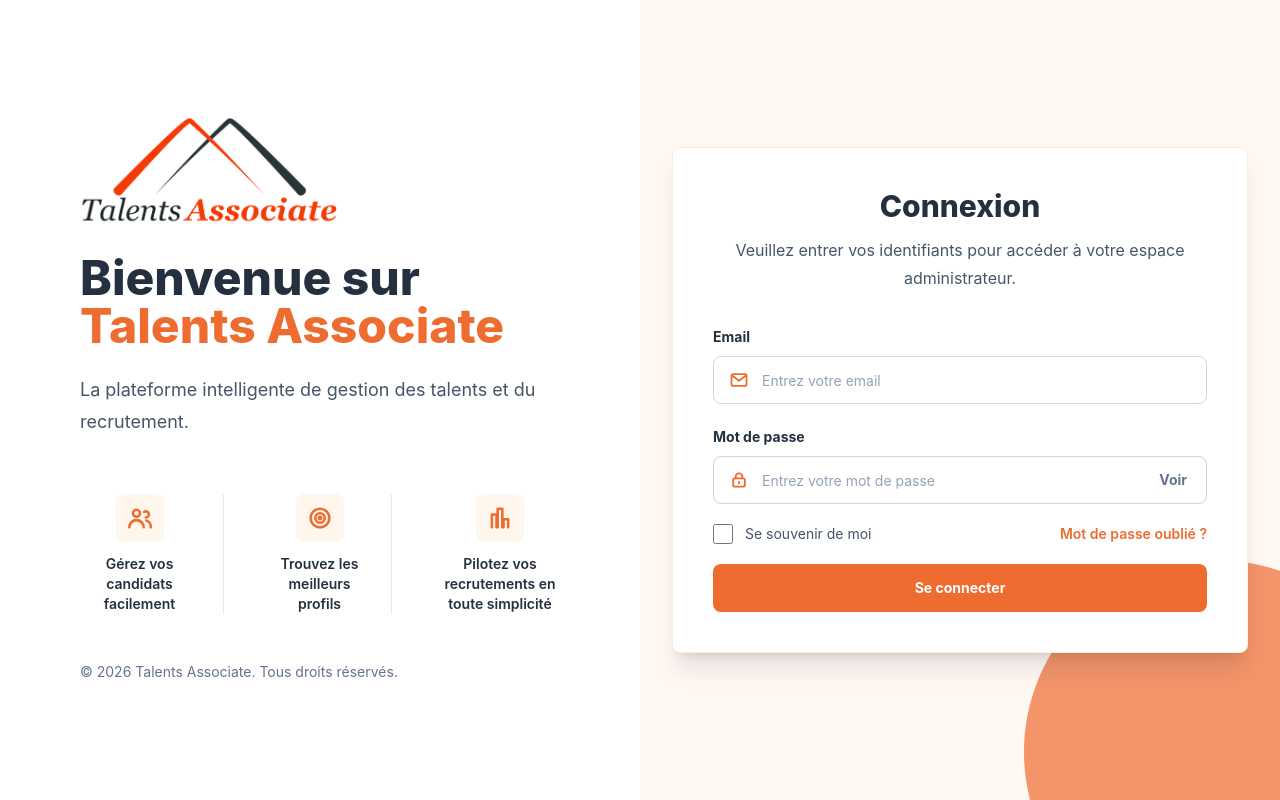
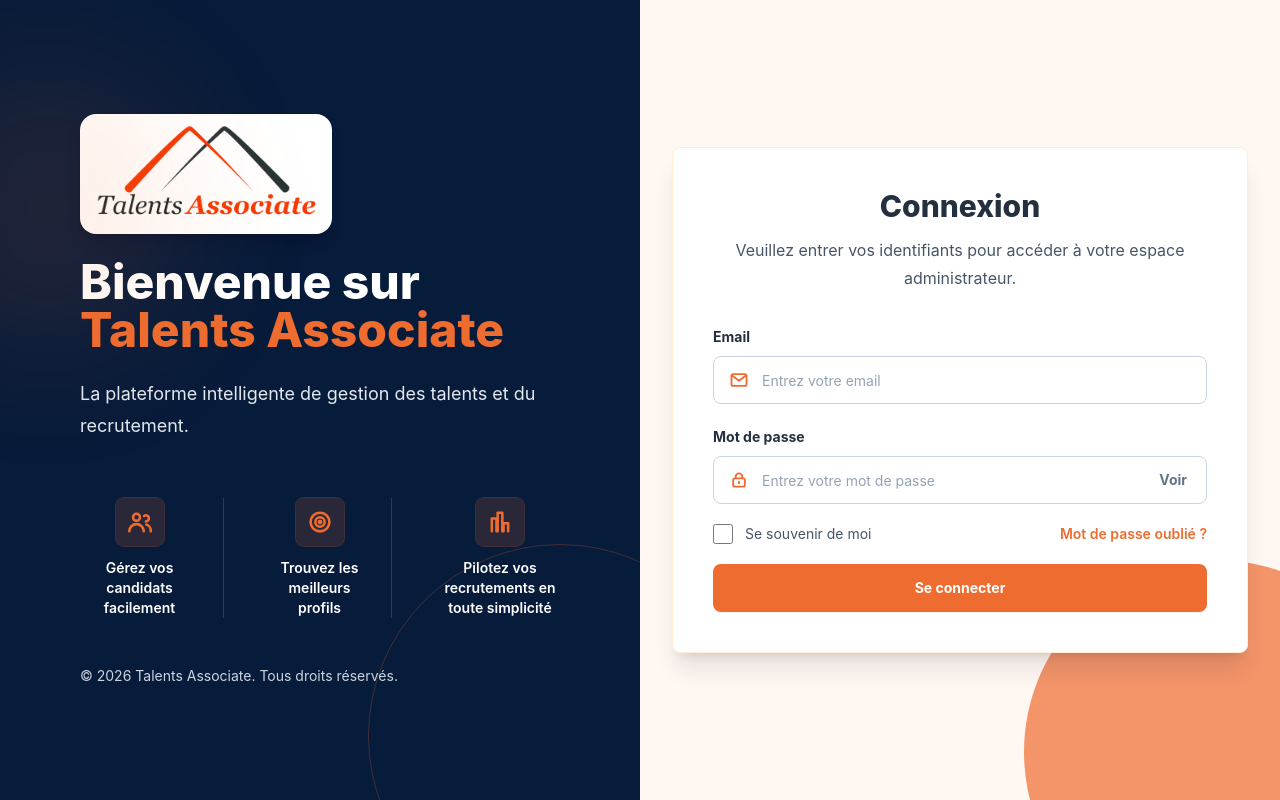
Before and after one commit to wijdanelamsaadi-commits/talents-associate-ai-recruitment, a React (Vite) app in the folder frontend/: page /login in a window 1280 px wide. Built offline with nearby package versions, Linux system fonts and the light colour scheme; no server answers.

Commit message:
Finalize navy theme and production deployment package

```diff
--- a/frontend/src/components/Sidebar.tsx
+++ b/frontend/src/components/Sidebar.tsx
@@ -46,16 +46,18 @@
   const spaceLabel = isAdmin ? "Espace administrateur" : "Espace recruteur";
 
   return (
-    <aside className="fixed inset-x-0 top-0 z-30 border-b border-orange-100 bg-white text-[#24303F] shadow-sm lg:inset-y-0 lg:right-auto lg:w-72 lg:border-b-0 lg:border-r lg:border-orange-100">
+    <aside className="fixed inset-x-0 top-0 z-30 border-b border-[#EE6C2F]/30 bg-[var(--color-sidebar)] text-[var(--color-text-light)] shadow-lg shadow-slate-950/10 lg:inset-y-0 lg:right-auto lg:w-72 lg:border-b-0 lg:border-r lg:border-[#EE6C2F]/20">
       <div className="flex h-16 items-center justify-between px-4 lg:h-full lg:flex-col lg:items-stretch lg:justify-start lg:gap-8 lg:px-6 lg:py-7">
         <NavLink to={homePath} className="flex min-w-0 items-center gap-3 lg:flex-col lg:items-start">
-          <img
-            alt="Talents Associate"
-            className="h-11 w-auto object-contain lg:h-24"
-            src="/talents-associate-logo-official.png"
-          />
+          <span className="rounded-xl bg-white px-3 py-2 shadow-sm lg:px-4 lg:py-3">
+            <img
+              alt="Talents Associate"
+              className="h-9 w-auto object-contain lg:h-20"
+              src="/talents-associate-logo-official.png"
+            />
+          </span>
           <span className="hidden min-w-0 lg:block">
-            <span className="block truncate text-xs font-semibold text-[#EE6C2F]">{spaceLabel}</span>
+            <span className="block truncate text-xs font-semibold uppercase tracking-wide text-[#EE6C2F]">{spaceLabel}</span>
           </span>
         </NavLink>
 
@@ -70,12 +72,12 @@
                 [
                   "flex h-11 shrink-0 items-center gap-3 rounded-lg border-l-4 px-3 text-sm font-bold transition",
                   isActive
-                    ? "border-[#EE6C2F] bg-orange-50 text-[#EE6C2F]"
-                    : "border-transparent bg-white text-[#EE6C2F] hover:border-orange-200 hover:bg-orange-50",
+                    ? "border-[#EE6C2F] bg-[var(--color-sidebar-active)] text-white shadow-sm"
+                    : "border-transparent text-white/85 hover:border-[#EE6C2F]/70 hover:bg-white/10 hover:text-white",
                 ].join(" ")
               }
             >
-              <span className="flex h-8 min-w-8 items-center justify-center rounded-md bg-[#EE6C2F]/10 text-[#EE6C2F]">
+              <span className="flex h-8 min-w-8 items-center justify-center rounded-md bg-[#EE6C2F]/15 text-[#EE6C2F]">
                 <Icon className="h-5 w-5" aria-hidden="true" />
               </span>
               <span className="hidden lg:inline">{item.label}</span>
--- a/frontend/src/pages/LoginPage.tsx
+++ b/frontend/src/pages/LoginPage.tsx
@@ -61,42 +61,46 @@
 
   return (
     <main className="min-h-screen overflow-hidden bg-white text-[#24303F] lg:grid lg:grid-cols-[1fr_1fr]">
-      <section className="relative flex min-h-screen flex-col justify-center px-6 py-10 sm:px-12 lg:px-20">
+      <section className="relative flex min-h-screen flex-col justify-center overflow-hidden bg-[var(--color-navy)] px-6 py-10 text-white sm:px-12 lg:px-20">
+        <div className="pointer-events-none absolute -left-24 top-16 h-72 w-72 rounded-full bg-[#EE6C2F]/10 blur-3xl" />
+        <div className="pointer-events-none absolute bottom-[-8rem] right-[-7rem] h-96 w-96 rounded-full border border-[#EE6C2F]/25" />
         <div className="mx-auto w-full max-w-xl">
-          <img
-            alt="Talents Associate"
-            className="h-24 w-auto object-contain sm:h-28"
-            src="/talents-associate-logo-official.png"
-          />
-          <h1 className="mt-6 text-4xl font-extrabold leading-tight text-[#24303F] sm:text-5xl">
+          <span className="inline-flex rounded-2xl bg-white px-4 py-3 shadow-lg shadow-slate-950/20">
+            <img
+              alt="Talents Associate"
+              className="h-20 w-auto object-contain sm:h-24"
+              src="/talents-associate-logo-official.png"
+            />
+          </span>
+          <h1 className="mt-6 text-4xl font-extrabold leading-tight text-white sm:text-5xl">
             Bienvenue sur <span className="block text-[#EE6C2F]">Talents Associate</span>
           </h1>
-          <p className="mt-6 max-w-lg text-lg leading-8 text-slate-600">
+          <p className="mt-6 max-w-lg text-lg leading-8 text-slate-200">
             La plateforme intelligente de gestion des talents et du recrutement.
           </p>
 
           <div className="mt-14 grid gap-6 text-center sm:grid-cols-3">
-            <div className="border-slate-200 sm:border-r sm:pr-6">
-              <span className="mx-auto flex h-12 w-12 items-center justify-center rounded-lg bg-orange-50 text-[#EE6C2F]">
+            <div className="border-white/15 sm:border-r sm:pr-6">
+              <span className="mx-auto flex h-12 w-12 items-center justify-center rounded-lg bg-[#EE6C2F]/15 text-[#EE6C2F] ring-1 ring-[#EE6C2F]/25">
                 <UsersIcon className="h-7 w-7" aria-hidden="true" />
               </span>
               <p className="mt-3 text-sm font-semibold leading-5">Gérez vos candidats facilement</p>
             </div>
-            <div className="border-slate-200 sm:border-r sm:px-6">
-              <span className="mx-auto flex h-12 w-12 items-center justify-center rounded-lg bg-orange-50 text-[#EE6C2F]">
+            <div className="border-white/15 sm:border-r sm:px-6">
+              <span className="mx-auto flex h-12 w-12 items-center justify-center rounded-lg bg-[#EE6C2F]/15 text-[#EE6C2F] ring-1 ring-[#EE6C2F]/25">
                 <TargetIcon className="h-7 w-7" aria-hidden="true" />
               </span>
               <p className="mt-3 text-sm font-semibold leading-5">Trouvez les meilleurs profils</p>
             </div>
             <div className="sm:pl-6">
-              <span className="mx-auto flex h-12 w-12 items-center justify-center rounded-lg bg-orange-50 text-[#EE6C2F]">
+              <span className="mx-auto flex h-12 w-12 items-center justify-center rounded-lg bg-[#EE6C2F]/15 text-[#EE6C2F] ring-1 ring-[#EE6C2F]/25">
                 <ChartIcon className="h-7 w-7" aria-hidden="true" />
               </span>
               <p className="mt-3 text-sm font-semibold leading-5">Pilotez vos recrutements en toute simplicité</p>
             </div>
           </div>
         </div>
-        <p className="mx-auto mt-12 w-full max-w-xl text-sm text-slate-500">
+        <p className="mx-auto mt-12 w-full max-w-xl text-sm text-slate-300">
           © 2026 Talents Associate. Tous droits réservés.
         </p>
       </section>
--- a/frontend/src/styles.css
+++ b/frontend/src/styles.css
@@ -3,6 +3,14 @@
 @tailwind utilities;
 
 :root {
+  --color-navy: #071b3a;
+  --color-navy-deep: #03112a;
+  --color-orange: #ee6c2f;
+  --color-orange-dark: #d9551b;
+  --color-sidebar: #061936;
+  --color-sidebar-active: #102b57;
+  --color-text-light: #f8fafc;
+  --color-text-muted-light: #cbd5e1;
   color: #0b1f3a;
   background: #f6f8fb;
   font-family:
```
